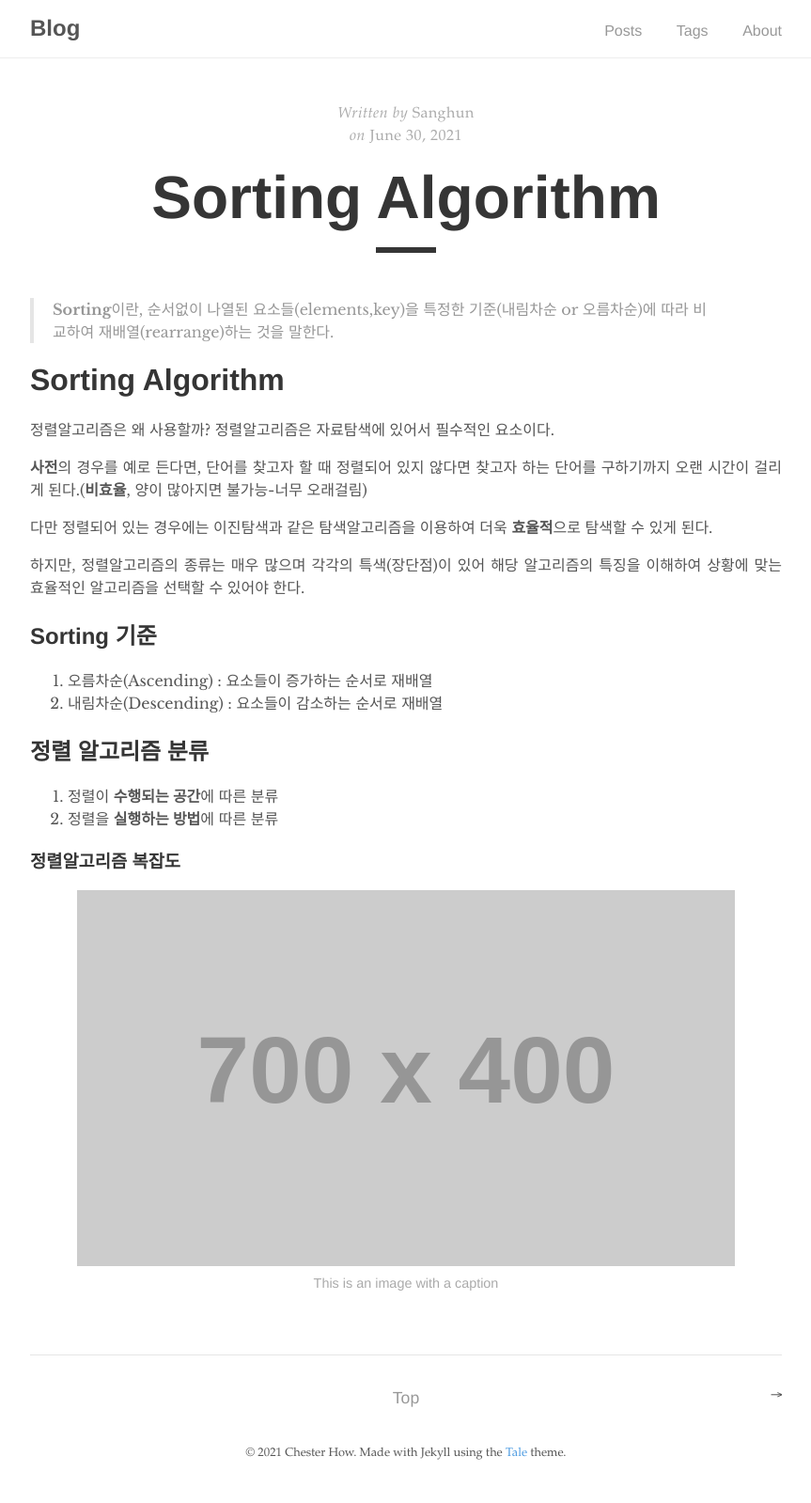
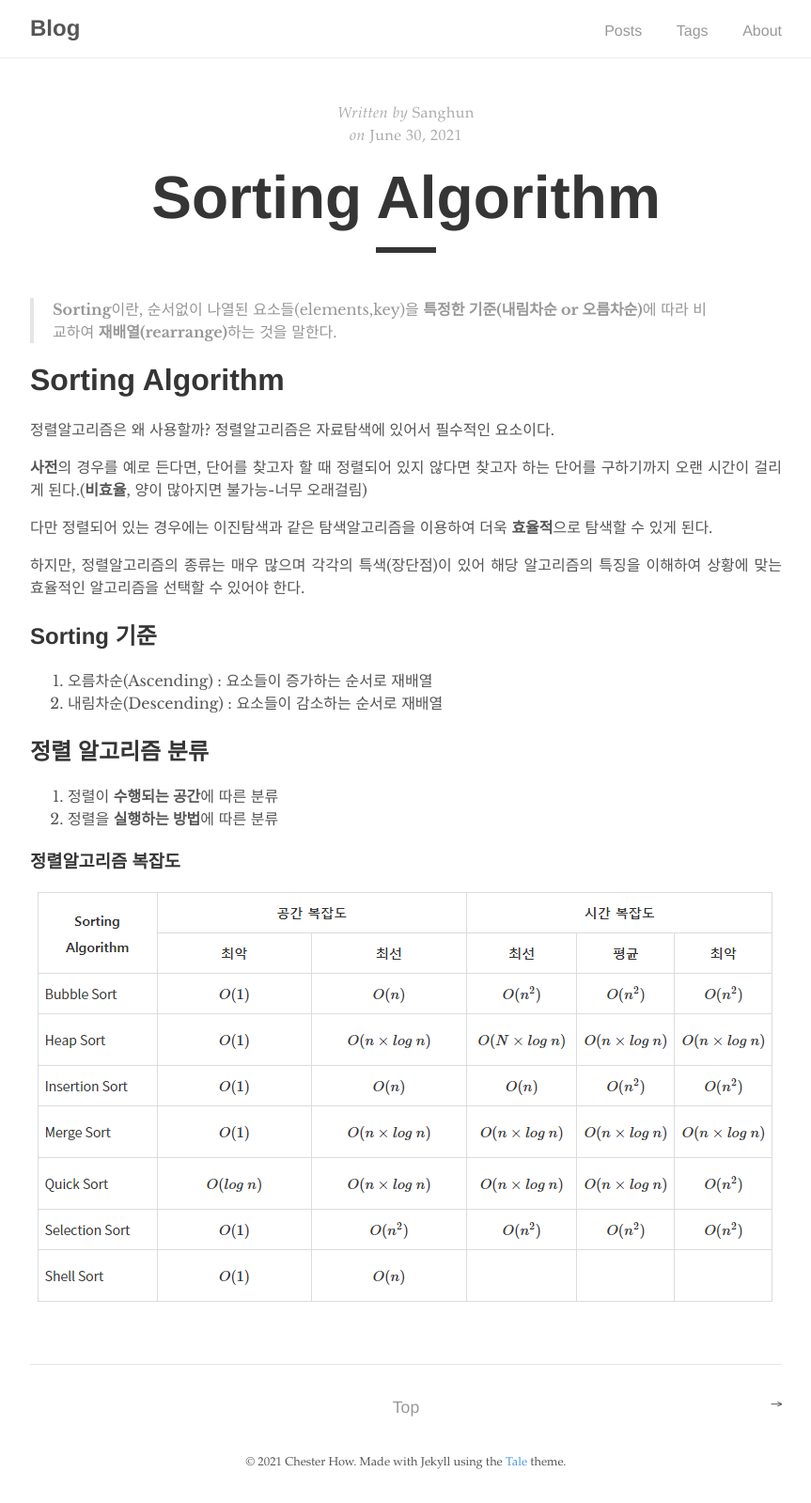
Before and after one commit to Sanghun-Gwon/Sanghun-Gwon.github.io, a Jekyll site: the page built from _posts/2021-06-30-Sorting-Algorithm.md, in a window 1280 px wide. Shown: the whole page at 94% size, without its empty margins (208-1071 px from the left). Built offline with Jekyll 4.4.1, drawn with Linux system fonts in a browser that asks for light colours.

Commit message:
add image

```diff
--- a/_posts/2021-06-30-Sorting-Algorithm.md
+++ b/_posts/2021-06-30-Sorting-Algorithm.md
@@ -4,9 +4,10 @@ title: "Sorting Algorithm"
 author: "Sanghun"
 tags: Algorithm
 excerpt_separator: <!--more-->
+typora-root-url: ../
 ---
 
-> **Sorting**이란, 순서없이 나열된 요소들(elements,key)을 특정한 기준(내림차순 or 오름차순)에 따라 비교하여 재배열(rearrange)하는 것을 말한다.
+> **Sorting**이란, 순서없이 나열된 요소들(elements,key)을 **특정한 기준(내림차순 or 오름차순)**에 따라 비교하여 **재배열(rearrange)**하는 것을 말한다.<!--more-->
 
 # Sorting Algorithm
 
@@ -34,5 +35,4 @@ excerpt_separator: <!--more-->
 
 ### 정렬알고리즘 복잡도
 
-![Image with caption](https://placehold.it/700x400 "Image with caption")
-_This is an image with a caption_
+![sorting_complexity](/assets/img/sorting-algorithm/sorting_complexity.png)
```
Also changed, not shown: assets/img/sorting-algorithm/sorting_complexity.png (renamed from img/sorting-algorithm/sorting_complexity.png), assets/img/sorting-algorithm/sorting_speed.gif (renamed from img/sorting-algorithm/sorting_speed.gif).
